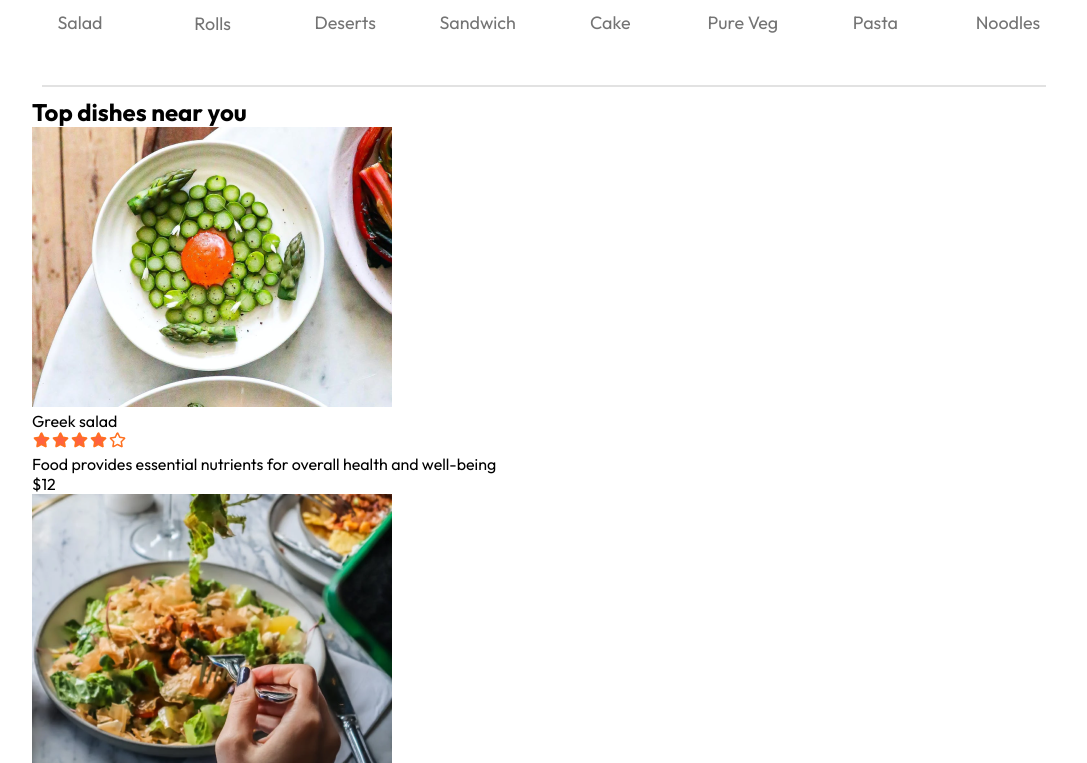
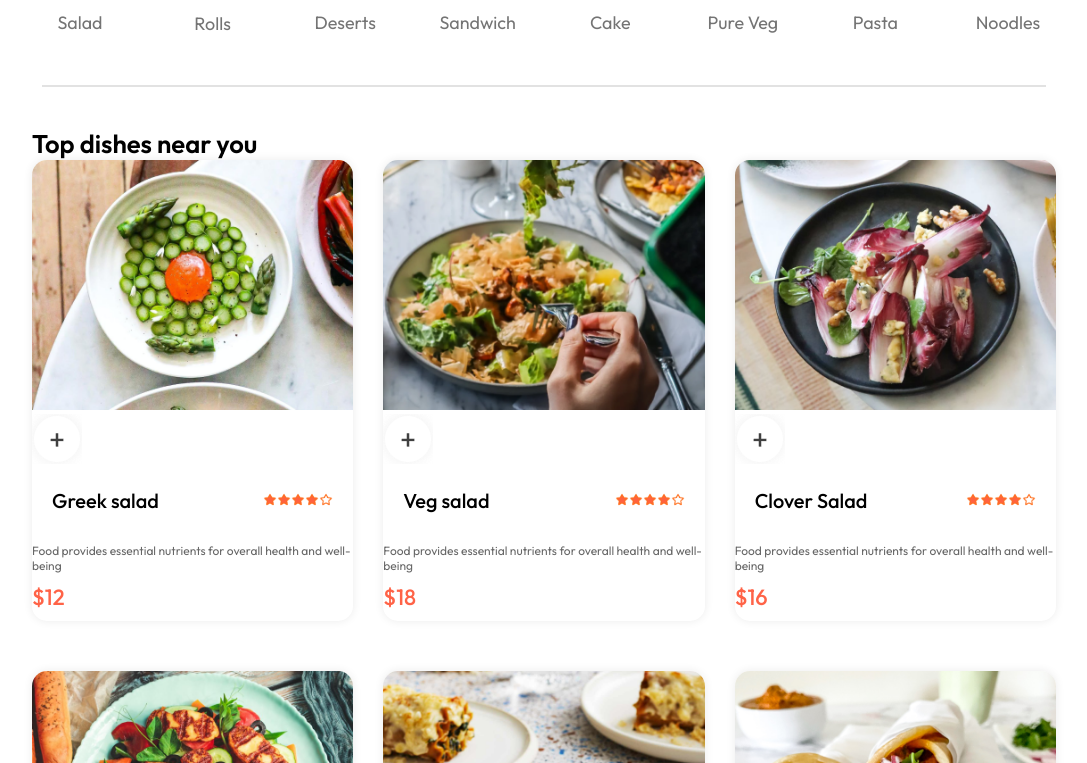
Before and after one commit to Priya-Satpathy/Foodapp-website, a React (Vite) app: page / in a window 1280 px wide. Shown: the part 817-1580 px from the top of the page, without its empty margins (96-1183 px from the left). Built offline with nearby package versions, Linux system fonts and the light colour scheme.

Commit message:
content add

```diff
--- a/src/Components/FoodDisplay/FoodDisplay.css
+++ b/src/Components/FoodDisplay/FoodDisplay.css
@@ -0,0 +1,13 @@
+.food-display{
+    margin-top: 30px;
+}
+.food-display h2{
+    font-size: max(2vw,24px);
+    font-weight: 600;
+}
+.food-display-list{
+    display: grid;
+    grid-template-columns: repeat(auto-fill,minmax(240px,1fr));
+    gap: 30px;
+    row-gap: 50px;
+}
--- a/src/Components/FoodItem/FoodItem.css
+++ b/src/Components/FoodItem/FoodItem.css
@@ -0,0 +1,38 @@
+.food-item{
+    width: 100%;
+    margin: auto;
+    border-radius: 15px;
+    box-shadow: 0px 0px 10px #00000015;
+    transition: 0.3s;
+    animation: fadeIn 1s;
+}
+.food-item-image{
+    width: 100%;
+    border-radius: 15px 15px 0px 0px;
+}
+.food-item-info{
+    padding: 20px;
+}
+.food-item-name-rating{
+    display: flex;
+    justify-content: space-between;
+    align-items: center;
+    margin-bottom:10px ;
+}
+.food-item-name-rating p{
+    font-size: 20px;
+    font-weight: 500;
+}
+.food-item-name-rating img{
+    width: 70px;
+}
+.food-item-desc{
+    color: #676767;
+    font-size: 12px;
+}
+.food-item-price{
+    color: tomato;
+    font-size: 22px;
+    font-weight: 500;
+    margin: 10px 0px;
+}
--- a/src/Components/FoodItem/FoodItem.jsx
+++ b/src/Components/FoodItem/FoodItem.jsx
@@ -1,11 +1,21 @@
-import React from 'react'
+import React, { useState } from 'react'
 import './FoodItem.css'
 import { assets } from '../../assets/assets'
 const FoodItem = ({id,name,price,description,image}) => {
+  const[itemCount,setItemCount] = useState(0);
+
   return (
     <div className='food-item'>
       <div className='food-item-img-container'>
         <img className='food-item-image' src = {image} alt = "" />
+        {!itemCount
+        ? <img className="add" onClick={()=>setItemCount(prev=>prev+1)} src={assets.add_icon_white} alt="" />
+        :<div className='food-item-counter'>
+            <img onClick={()=>setItemCount(prev=>prev-1)} src= {assets.remove_icon_red} alt="" />
+            <p>{itemCount}</p>
+            <img onClick={()=>setItemCount(prev=>prev+1)} src={assets.add_icon_green} alt="" />
+        </div>
+        }
         </div>
 
 
```
